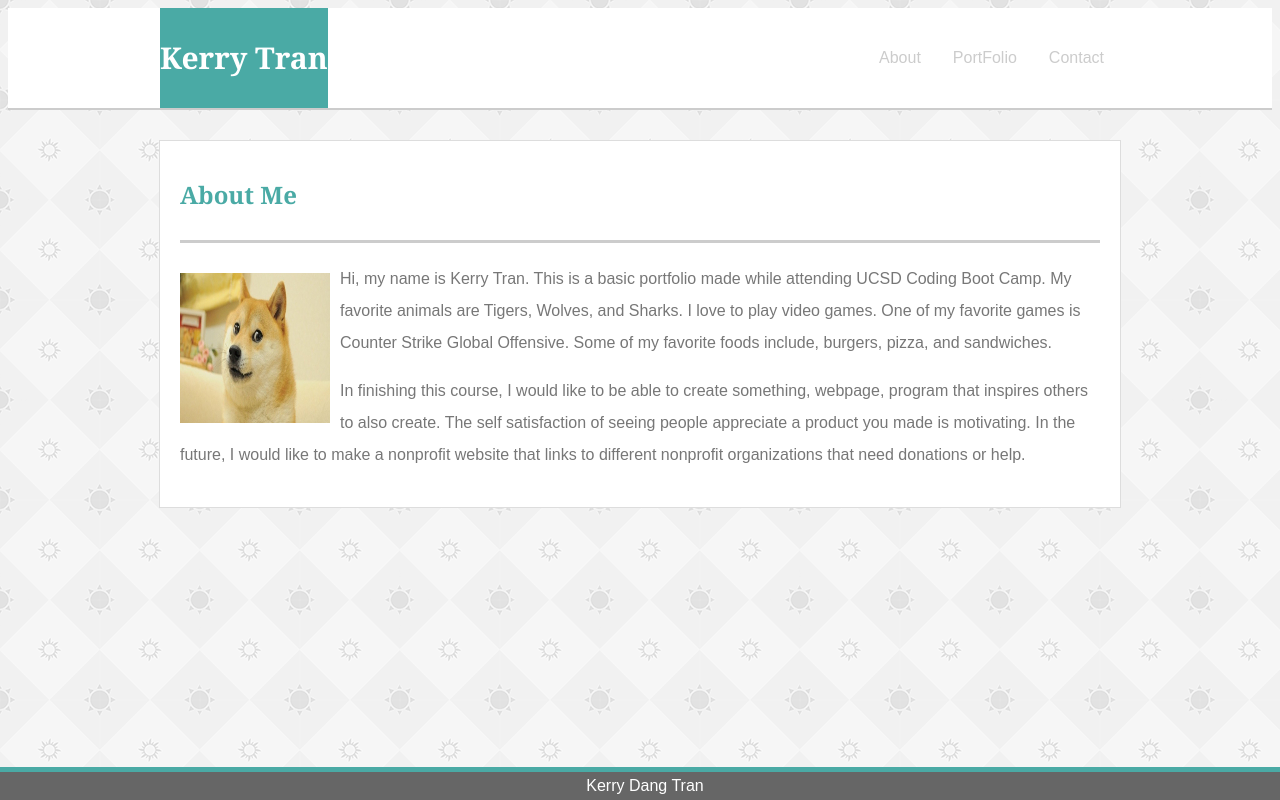
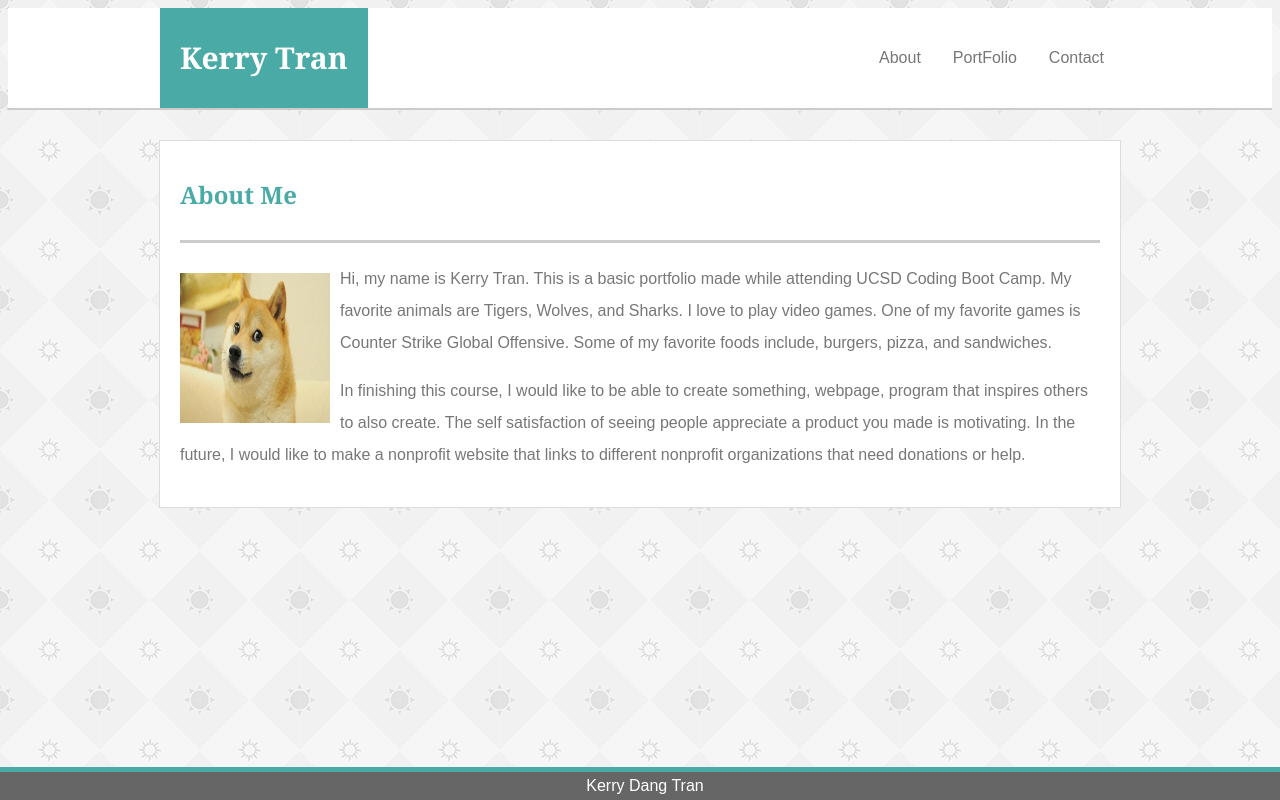
Before and after one commit to kurrytran32/Basic-Portfolio, a plain HTML site: page index.html in a window 1280 px wide. Drawn offline with Linux system fonts and the light colour scheme; a script that the page names is missing.

Commit message:
sometweaking

```diff
--- a/assets/css/style.css
+++ b/assets/css/style.css
@@ -1,6 +1,6 @@
 html {
     background-image: url("../images/sun-pattern.png");
-
+    box-sizing: border-box;
 }
 
 
@@ -33,7 +33,8 @@ header {
 .nameTag {
     background-color: #4aaaa5;
     color: #ffffff;
-    padding: 0;
+    padding-left: 20px;
+    padding-right: 20px;
     margin: 0;
     text-align: center;
     vertical-align: middle;
@@ -79,7 +80,7 @@ li a {
     display: block;
     padding: 0;
     background-color: #ffffff;
-    color: #cccccc;
+    color: #777777;
     text-decoration: none;
     padding: 1em;
 }
```
